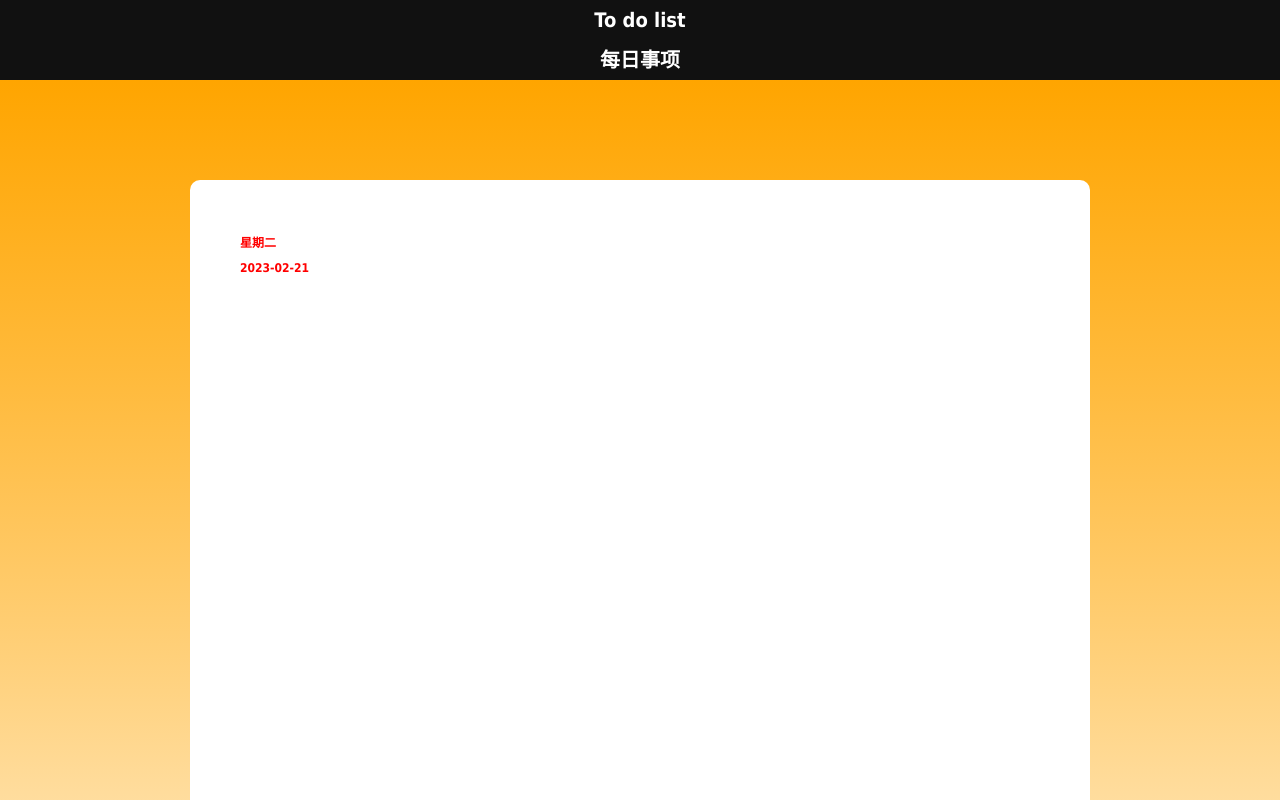
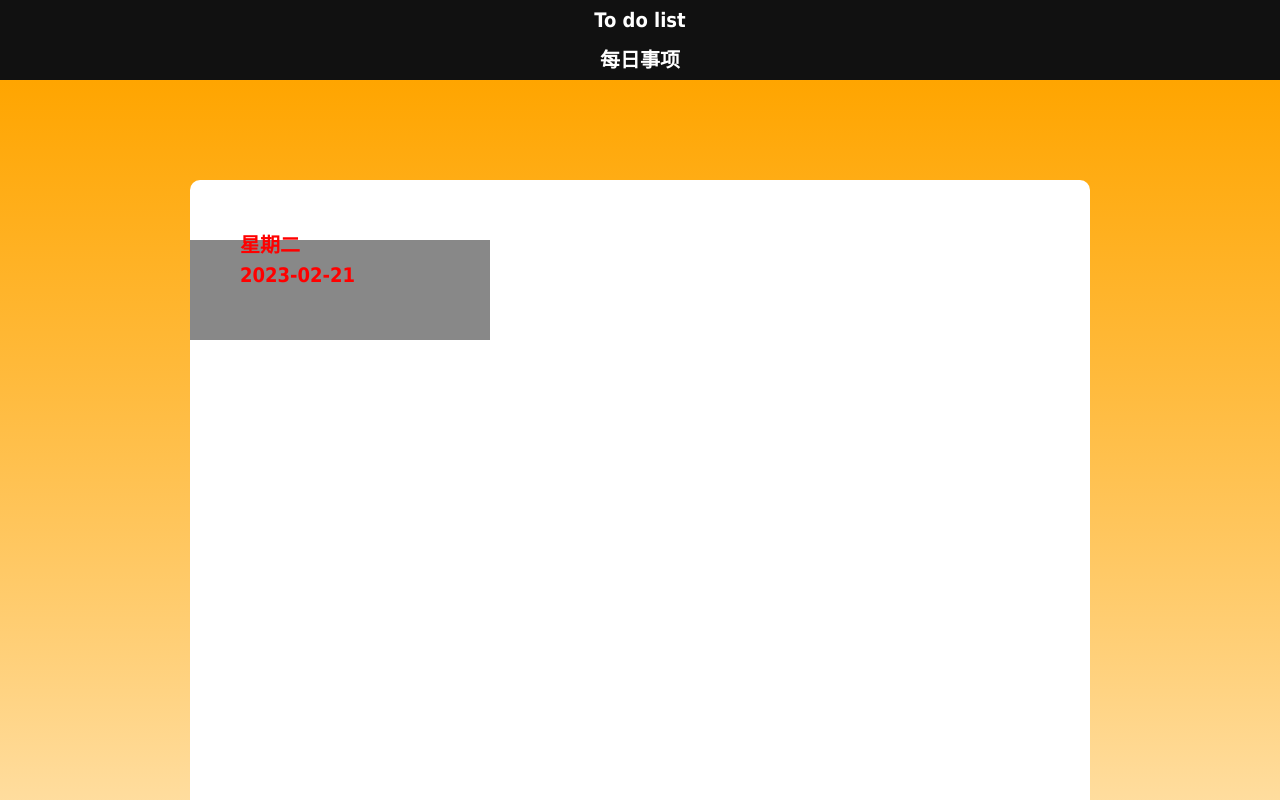
Before and after one commit to mcmin001/hello-css, a Vue app: page / in a window 1280 px wide. Shown: the top 800 px of the page. Built offline with nearby package versions, Linux system fonts and the light colour scheme.

Commit message:
提交css样式

```diff
--- a/src/components/Content.vue
+++ b/src/components/Content.vue
@@ -4,6 +4,8 @@
       <div class="todo-box-time">
         <p>星期二</p>
         <p>2023-02-21</p>
+      </div>
+      <div class="todo-input">
       </div>
     </div>
   </div>
@@ -24,6 +26,7 @@ export default {
   display: flex;
   justify-content: center;
   align-items: center;
+  flex-direction: column;
 }
 
 .todo-box{
@@ -34,7 +37,7 @@ export default {
 }
 
 .todo-box-time{
-  height: 50px;
+  height: auto;
   position: relative;
   left:50px;
   top:50px;
@@ -44,6 +47,13 @@ export default {
   align-items: flex-start;
   font-weight: bold;
   color: red;
+  font-size: 20px;
+}
+
+.todo-input{
+  width: 300px;
+  height: 100px;
+  background-color: #888888;
 }
 
 
```
